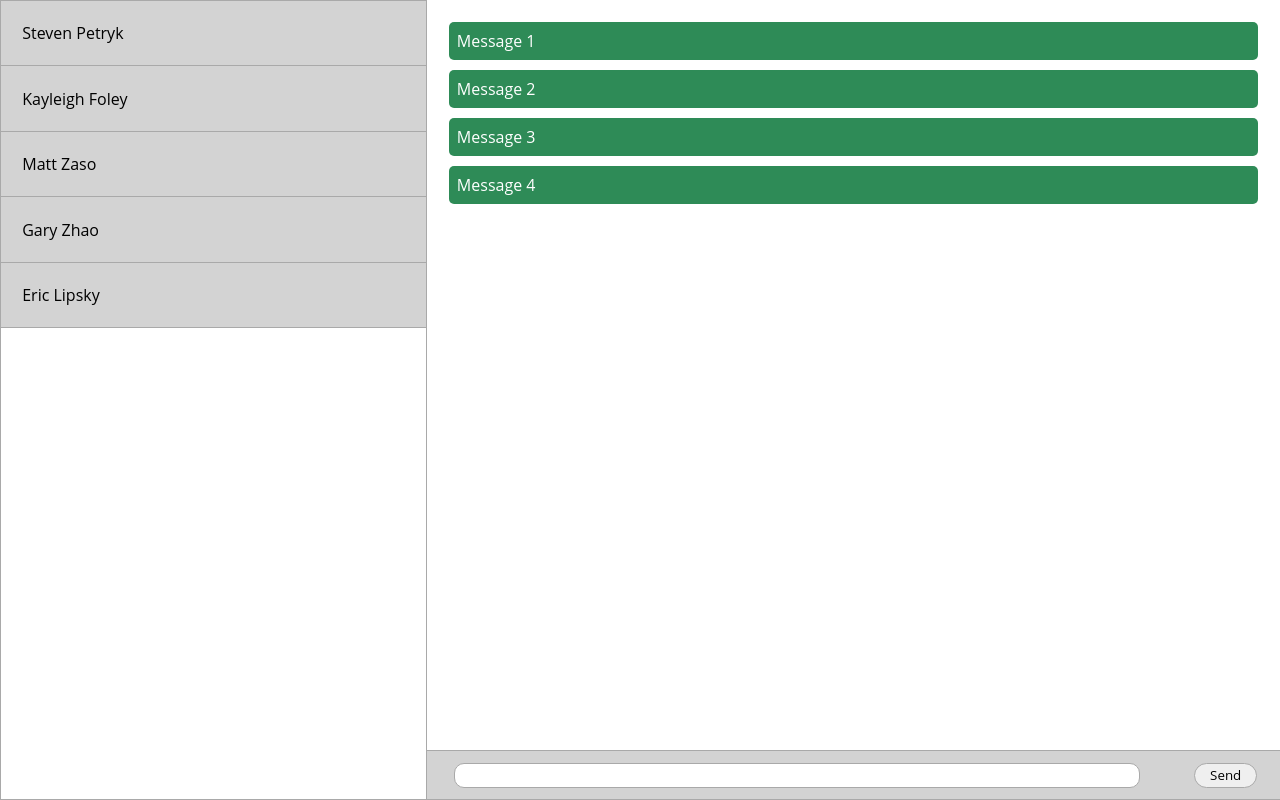
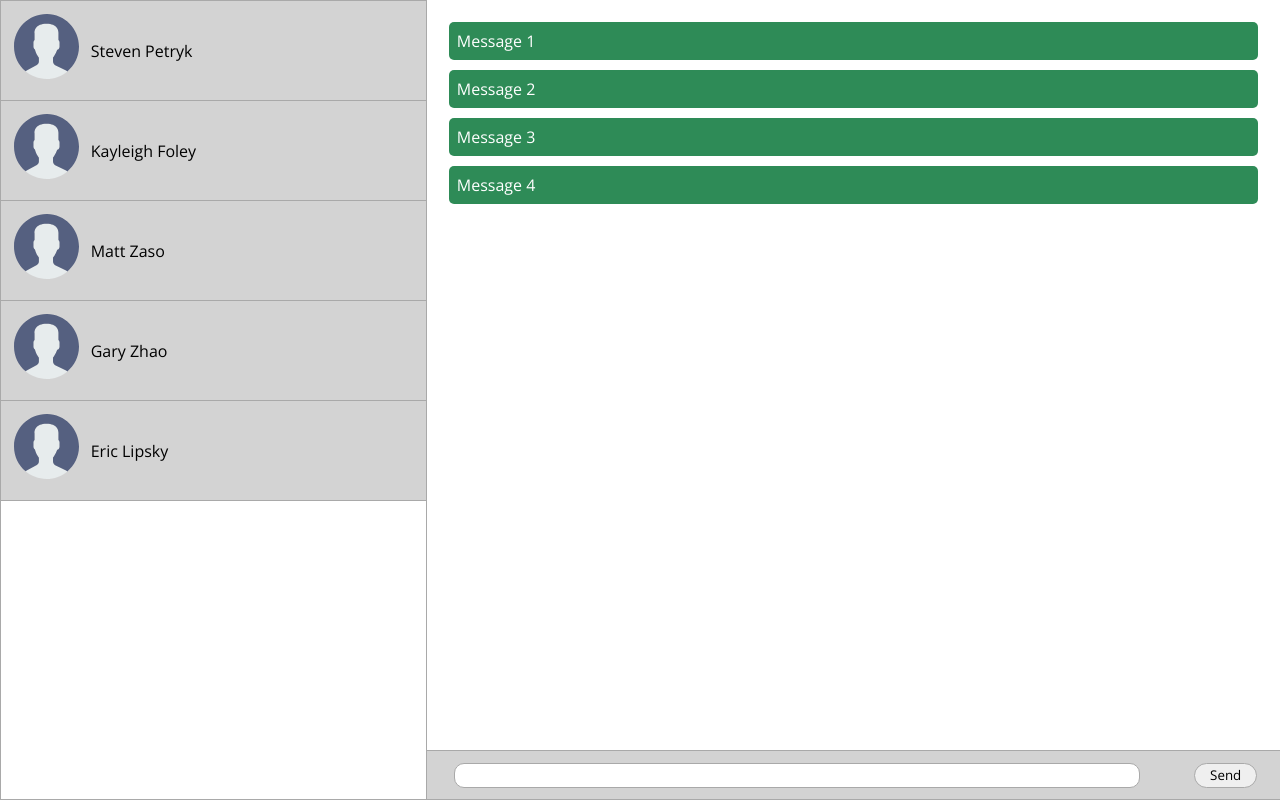
Before and after one commit to melfers/messages_app, a plain HTML site: page index.html in a window 1280 px wide. Drawn offline with nearby package versions, Linux system fonts and the light colour scheme.

Commit message:
Added user avatars for contacts

```diff
--- a/index.html
+++ b/index.html
@@ -4,15 +4,34 @@
     <meta charset="utf-8" />
     <title>Melfy Messages</title>
     <link rel="stylesheet" href="styles.css" />
+    <link
+      href="https://fonts.googleapis.com/css?family=Open+Sans&display=swap"
+      rel="stylesheet"
+    />
   </head>
   <body>
     <section id="contacts">
       <ul class="contact-list">
-        <li>Steven Petryk</li>
-        <li>Kayleigh Foley</li>
-        <li>Matt Zaso</li>
-        <li>Gary Zhao</li>
-        <li>Eric Lipsky</li>
+        <li>
+          <img src="./images/user.svg" class="user-icon" />
+          <p>Steven Petryk</p>
+        </li>
+        <li>
+          <img src="./images/user.svg" class="user-icon" />
+          <p>Kayleigh Foley</p>
+        </li>
+        <li>
+          <img src="./images/user.svg" class="user-icon" />
+          <p>Matt Zaso</p>
+        </li>
+        <li>
+          <img src="./images/user.svg" class="user-icon" />
+          <p>Gary Zhao</p>
+        </li>
+        <li>
+          <img src="./images/user.svg" class="user-icon" />
+          <p>Eric Lipsky</p>
+        </li>
       </ul>
     </section>
     <section id="messages">
--- a/styles.css
+++ b/styles.css
@@ -41,9 +41,10 @@ ul {
 
 ul.contact-list > li {
   border-bottom: solid darkgray 0.5px;
-  padding: 5%;
-  max-height: 100px;
+  padding: 3%;
+  height: 100px;
   background-color: lightgray;
+  display: flex;
 }
 
 ul.message-history > li {
@@ -79,3 +80,13 @@ ul.message-history {
   padding: 0px 15px;
   border: solid darkgray 0.5px;
 }
+
+.user-icon {
+  max-height: 65px;
+  width: 65px;
+}
+
+p {
+  margin: auto 0px;
+  padding: 3%;
+}
```
Also changed, not shown: images/user.svg (added).
